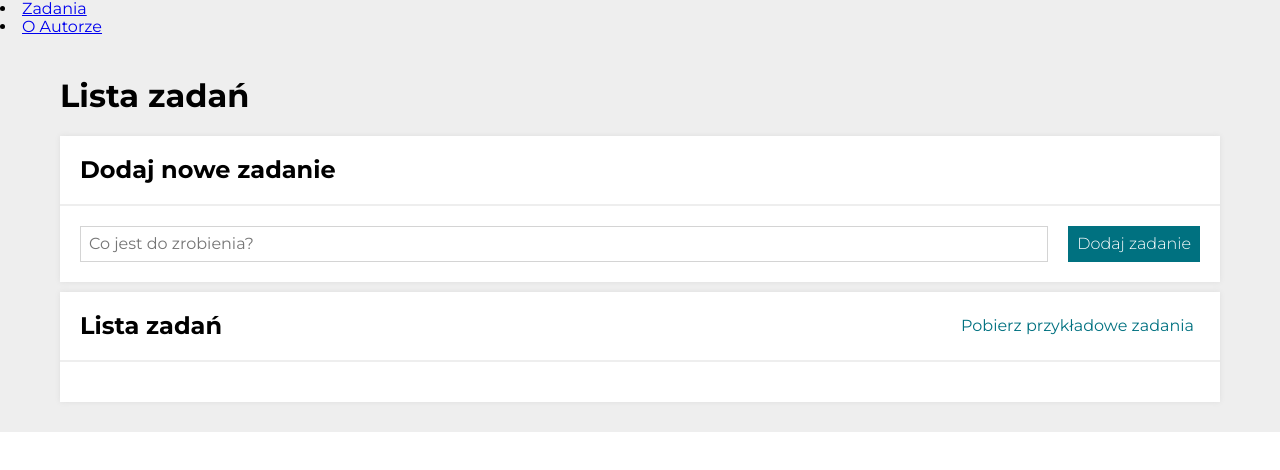
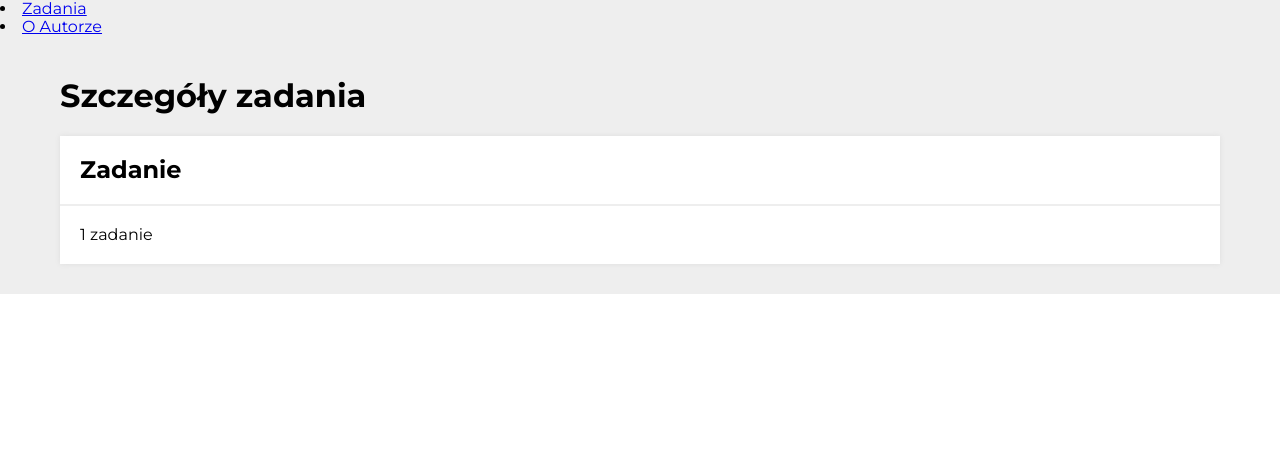
Before and after one commit to bedicooper/taskList__react, a React (Create React App) app: page /#/zadania/1 in a window 1280 px wide. Shown: the top 470 px of the page. Built offline with nearby package versions, Linux system fonts and the light colour scheme.

Commit message:
rearanged folder structure; added a subpage for task details

```diff
--- a/src/App.js
+++ b/src/App.js
@@ -1,6 +1,7 @@
 import { HashRouter, NavLink, Switch, Route, Redirect } from 'react-router-dom';
-import Tasks from "./features/tasks/Tasks";
-import Author from './features/author/Author';
+import TasksPage from './features/tasks/TasksPage';
+import TaskPage from './features/tasks/TaskPage';
+import AuthorPage from './features/author/AuthorPage';
 
 function App() {
   return (
@@ -11,11 +12,14 @@ function App() {
       </nav>
 
       <Switch>
+        <Route path="/zadania/:id">
+          <TaskPage />
+        </Route>
         <Route path="/zadania">
-          <Tasks />
+          <TasksPage />
         </Route>
         <Route path="/autor">
-          <Author />
+          <AuthorPage />
         </Route>
         <Route path="/">
           <Redirect to="/zadania" />
--- /dev/null
+++ b/src/features/tasks/TaskPage/index.js
@@ -0,0 +1,26 @@
+import { useParams } from 'react-router-dom';
+import { MainContainer } from "../../../common/Main/MainContainer";
+import Section from "../../../common/Section";
+import Header from "../../../common/Header";
+
+function TaskPage() {
+    const { id } = useParams();
+
+    return (
+        <MainContainer>
+            <Header
+                title={"Szczegóły zadania"}
+            />
+            <Section
+                title={"Zadanie"}
+                body={
+                    <>
+                        {id} zadanie
+                    </>
+                }
+            />
+        </MainContainer>
+    )
+};
+
+export default TaskPage;
--- a/src/features/tasks/Buttons/index.js
+++ b/src/features/tasks/TasksPage/Buttons/index.js
@@ -7,7 +7,7 @@ import {
   toggleHideAllDoneTasks,
   markAllTasksAsDone,
   fetchExampleTasks
-} from "../tasksSlice";
+} from "../../tasksSlice";
 
 const Buttons = () => {
   const allTasksDone = useSelector(selectAreAllTasksDone);
--- a/src/features/tasks/Form/index.js
+++ b/src/features/tasks/TasksPage/Form/index.js
@@ -2,7 +2,7 @@ import { useState, useRef } from "react";
 import { useDispatch } from "react-redux";
 import { nanoid } from "@reduxjs/toolkit";
 import { StyledForm, Field, SubmitButton } from "./styled";
-import { addTask } from "../tasksSlice";
+import { addTask } from "../../tasksSlice";
 
 const Form = () => {
     const [newTaskContent, setNewTaskContent] = useState("");
--- a/src/features/tasks/TaskList/index.js
+++ b/src/features/tasks/TasksPage/TaskList/index.js
@@ -1,6 +1,7 @@
 import { useSelector, useDispatch } from "react-redux";
+import { Link } from 'react-router-dom';
 import { List, Item, Content, Button } from "./styled";
-import { selectTasks, selectAreAllDoneHidden, toggleTaskDone, deleteTask } from "../tasksSlice";
+import { selectTasks, selectAreAllDoneHidden, toggleTaskDone, deleteTask } from "../../tasksSlice";
 
 const TaskList = () => {
   const tasks = useSelector(selectTasks);
@@ -23,7 +24,7 @@ const TaskList = () => {
           <Content
             $done={task.done}
           >
-            {task.content}
+            <Link to={`/zadania/${task.id}`}>{task.content}</Link>
           </Content>
           <Button
             onClick={() => dispatch(deleteTask(task.id))}
```
Also changed, not shown: src/features/tasks/TasksPage/index.js (renamed from src/features/tasks/Tasks.js, +4 -4 lines), src/features/author/AuthorPage.js (renamed from src/features/author/Author.js), src/features/tasks/TasksPage/Buttons/styled.js (renamed from src/features/tasks/Buttons/styled.js), src/features/tasks/TasksPage/Form/styled.js (renamed from src/features/tasks/Form/styled.js), src/features/tasks/TasksPage/TaskList/styled.js (renamed from src/features/tasks/TaskList/styled.js).
